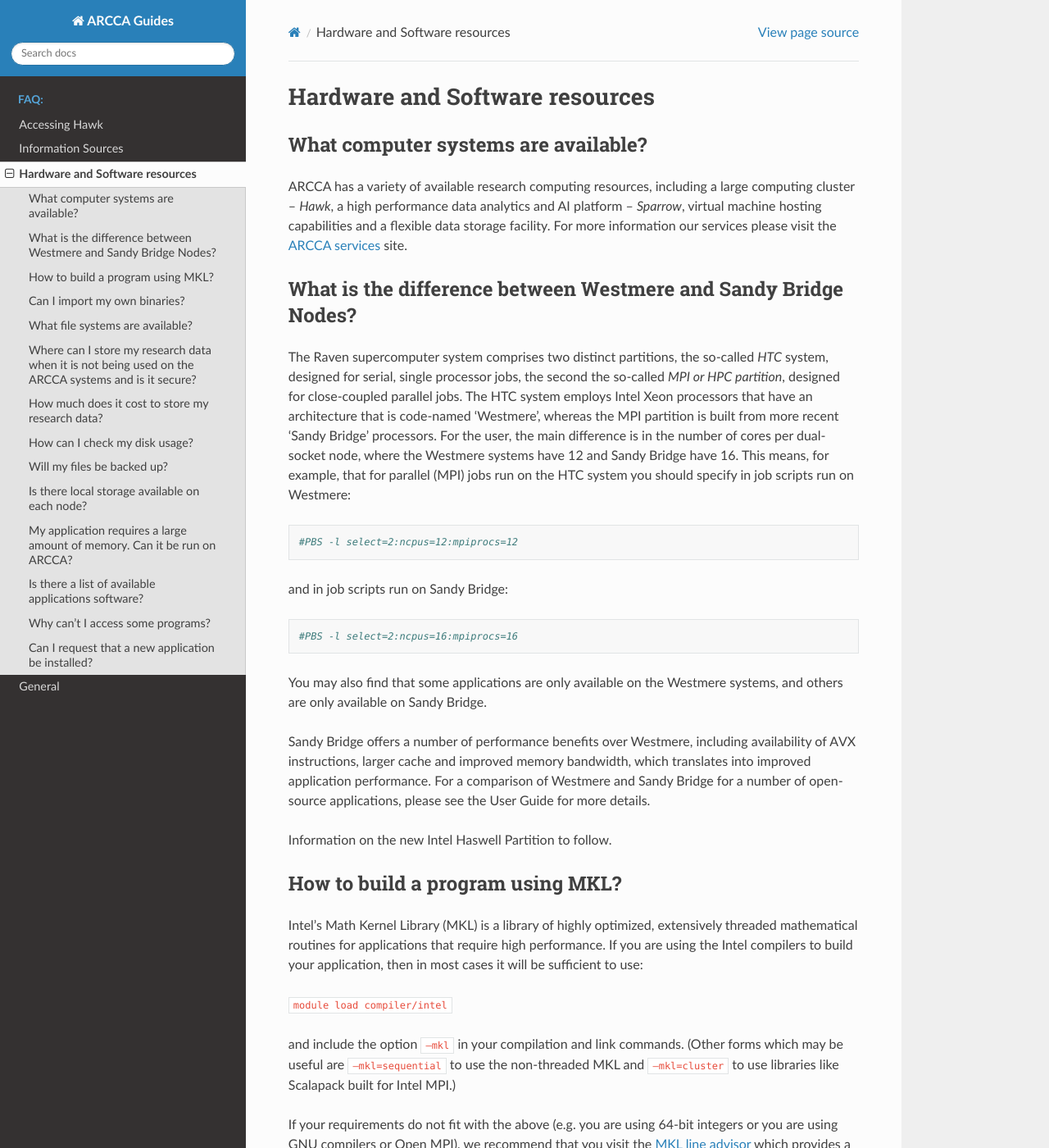
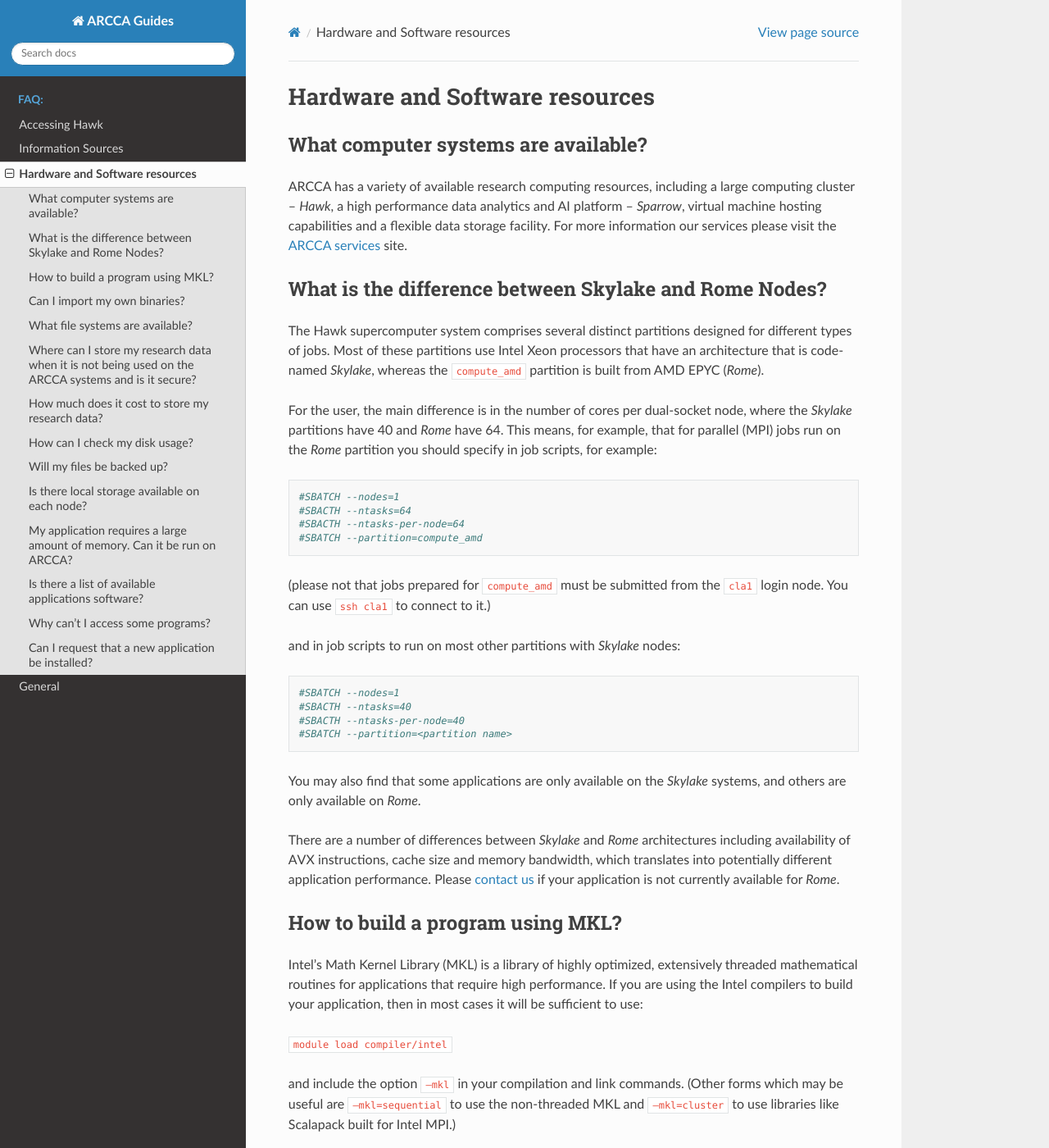
Before and after one commit to josemunozc/arcca-guides, a Sphinx documentation site: the page built from docs/source/FAQ/hardware-and-software-resources.rst, in a window 1280 px wide and 1400 px high. Shown: the whole window at 82% size. Built offline with Sphinx 7.4.7 and the Read the Docs theme 2.0.0, drawn with Linux system fonts in a browser that asks for light colours; pages that are not in the unit, such as notebooks, are missing from menus.

Commit message:
finished first draft

```diff
--- a/docs/source/FAQ/hardware-and-software-resources.rst
+++ b/docs/source/FAQ/hardware-and-software-resources.rst
@@ -3,84 +3,94 @@ Hardware and Software resources
 
 What computer systems are available?
 ------------------------------------
-ARCCA has a variety of available research computing resources, including a large
-computing cluster – *Hawk*, a high performance data analytics and AI platform –
-*Sparrow*, virtual machine hosting capabilities and a flexible data storage facility.
-For more information our services please visit the `ARCCA services`_ site.
+ARCCA has a variety of available research computing resources, including a
+large computing cluster – *Hawk*, a high performance data analytics and AI
+platform – *Sparrow*, virtual machine hosting capabilities and a flexible data
+storage facility. For more information our services please visit the `ARCCA
+services`_ site.
 
-What is the difference between Westmere and Sandy Bridge Nodes?
+What is the difference between Skylake and Rome Nodes?
 ---------------------------------------------------------------
-The Raven supercomputer system comprises two distinct partitions, the so-called *HTC*
-system, designed for serial, single processor jobs, the second the so-called *MPI or
-HPC partition*, designed for close-coupled parallel jobs. The HTC system employs
-Intel Xeon processors that have an architecture that is code-named ‘Westmere’,
-whereas the MPI partition is built from more recent ‘Sandy Bridge’ processors. For
-the user, the main difference is in the number of cores per dual-socket node, where
-the Westmere systems have 12 and Sandy Bridge have 16. This means, for example, that
-for parallel (MPI) jobs run on the HTC system you should specify in job scripts run
-on Westmere::
+The Hawk supercomputer system comprises several distinct partitions designed
+for different types of jobs. Most of these partitions use Intel Xeon processors
+that have an architecture that is code-named *Skylake*, whereas the
+``compute_amd`` partition is built from AMD EPYC (*Rome*).
 
-    #PBS -l select=2:ncpus=12:mpiprocs=12
+For the user, the main difference is in the number of cores per dual-socket
+node, where the *Skylake* partitions have 40 and *Rome* have 64. This means,
+for example, that for parallel (MPI) jobs run on the *Rome* partition you
+should specify in job scripts, for example::
 
-and in job scripts run on Sandy Bridge::
+    #SBATCH --nodes=1
+    #SBACTH --ntasks=64
+    #SBACTH --ntasks-per-node=64
+    #SBATCH --partition=compute_amd
 
-    #PBS -l select=2:ncpus=16:mpiprocs=16
+(please not that jobs prepared for ``compute_amd`` must be submitted from the
+``cla1`` login node. You can use ``ssh cla1`` to connect to it.)
 
-You may also find that some applications are only available on the Westmere systems,
-and others are only available on Sandy Bridge.
+and in job scripts to run on most other partitions with *Skylake* nodes::
 
-Sandy Bridge offers a number of performance benefits over Westmere, including
-availability of AVX instructions, larger cache and improved memory bandwidth, which
-translates into improved application performance. For a comparison of Westmere and
-Sandy Bridge for a number of open-source applications, please see the User Guide for
-more details.
+    #SBATCH --nodes=1
+    #SBACTH --ntasks=40
+    #SBACTH --ntasks-per-node=40
+    #SBATCH --partition=<partition name>
 
-Information on the new Intel Haswell Partition to follow.
+You may also find that some applications are only available on the *Skylake*
+systems, and others are only available on *Rome*.
+
+There are a number of differences between *Skylake* and *Rome* architectures
+including availability of AVX instructions, cache size and memory bandwidth,
+which translates into potentially different application performance. Please
+`contact us`_ if your application is not currently available for *Rome*.
 
 How to build a program using MKL?
 ---------------------------------
 Intel’s Math Kernel Library (MKL) is a library of highly optimized, extensively
-threaded mathematical routines for applications that require high performance. If
-you are using the Intel compilers to build your application, then in most cases it
-will be sufficient to use:
+threaded mathematical routines for applications that require high performance.
+If you are using the Intel compilers to build your application, then in most
+cases it will be sufficient to use:
 
 ``module load compiler/intel``
 
-and include the option ``–mkl`` in your compilation and link commands. (Other forms
-which may be useful are ``–mkl=sequential`` to use the non-threaded MKL and
-``–mkl=cluster`` to use libraries like Scalapack built for Intel MPI.)
+and include the option ``–mkl`` in your compilation and link commands. (Other
+forms which may be useful are ``–mkl=sequential`` to use the non-threaded MKL
+and ``–mkl=cluster`` to use libraries like Scalapack built for Intel MPI.)
 
-If your requirements do not fit with the above (e.g. you are using 64-bit integers or
-you are using GNU compilers or Open MPI), we recommend that you visit the `MKL line
-advisor`_ which provides a tool to generate the required linker input.
+If your requirements do not fit with the above (e.g. you are using 64-bit
+integers or you are using GNU compilers or Open MPI), we recommend that you
+visit the `MKL line advisor`_ which provides a tool to generate the required
+linker input.
 
 Can I import my own binaries?
 -----------------------------
-We strongly discourage users from importing their own binaries as these will not be
-optimised for our systems. If packages are not available on the HPC facilities and
-users require them they should request, where possible, for ARCCA to install the
-packages from source on our systems (under the modules environment). If there is no
-option but to import a binary it must be compiled for a 64-bit x86-64 architecture.
+We strongly discourage users from importing their own binaries as these will
+not be optimised for our systems. If packages are not available on the HPC
+facilities and users require them they should request, where possible, for
+ARCCA to install the packages from source on our systems (under the modules
+environment). If there is no option but to import a binary it must be compiled
+for a 64-bit x86-64 architecture.
 
 What file systems are available?
 --------------------------------
 There are two main file systems accessible to users on Hawk:
-``/home`` contains your home directory. At login, the system automatically sets the
-current working directory to your home directory. Store your source code and build
-your executables here. This directory can be accessed from any compute node. Use
-``$HOME`` to reference your home directory in scripts.
+``/home`` contains your home directory. At login, the system automatically sets
+the current working directory to your home directory. Store your source code
+and build your executables here. This directory can be accessed from any
+compute node. Use ``$HOME`` to reference your home directory in scripts.
 
-``/scratch`` is the directory in which to store large, temporary files. ``/scratch``
-is a Lustre file system designed for parallel and high performance data access from
-within applications. It has been configured to work well with MPI-IO, accessing data
-from many compute nodes. If your jobs have significant input/output requirements,
-change to this directory in your batch scripts and run jobs in this file system.
+``/scratch`` is the directory in which to store large, temporary files.
+``/scratch`` is a Lustre file system designed for parallel and high performance
+data access from within applications. It has been configured to work well with
+MPI-IO, accessing data from many compute nodes. If your jobs have significant
+input/output requirements, change to this directory in your batch scripts and
+run jobs in this file system.
 
 Please note that neither ``/home`` or ``/scratch`` file systems are backed up.
 
-Users must not use /tmp on each compute node for even the temporary storage of large
-data files, as the filling up of this filesystem may cause severe problems on the
-service.
+Users must not use /tmp on each compute node for even the temporary storage of
+large data files, as the filling up of this filesystem may cause severe
+problems on the service.
 
 Where can I store my research data when it is not being used on the ARCCA systems and is it secure?
 ---------------------------------------------------------------------------------------------------
--- a/docs/source/index.rst
+++ b/docs/source/index.rst
@@ -16,6 +16,8 @@ Here you will find a number of application guides and technical notes.
    FAQ/accessing-hawk.rst
    FAQ/information-sources.rst
    FAQ/hardware-and-software-resources.rst
+   FAQ/interactive-use.rst
+   FAQ/running-jobs.rst
    FAQ/general.rst
 
 Indices and tables
```
Also changed, not shown: README.md (+2 -0 lines).
